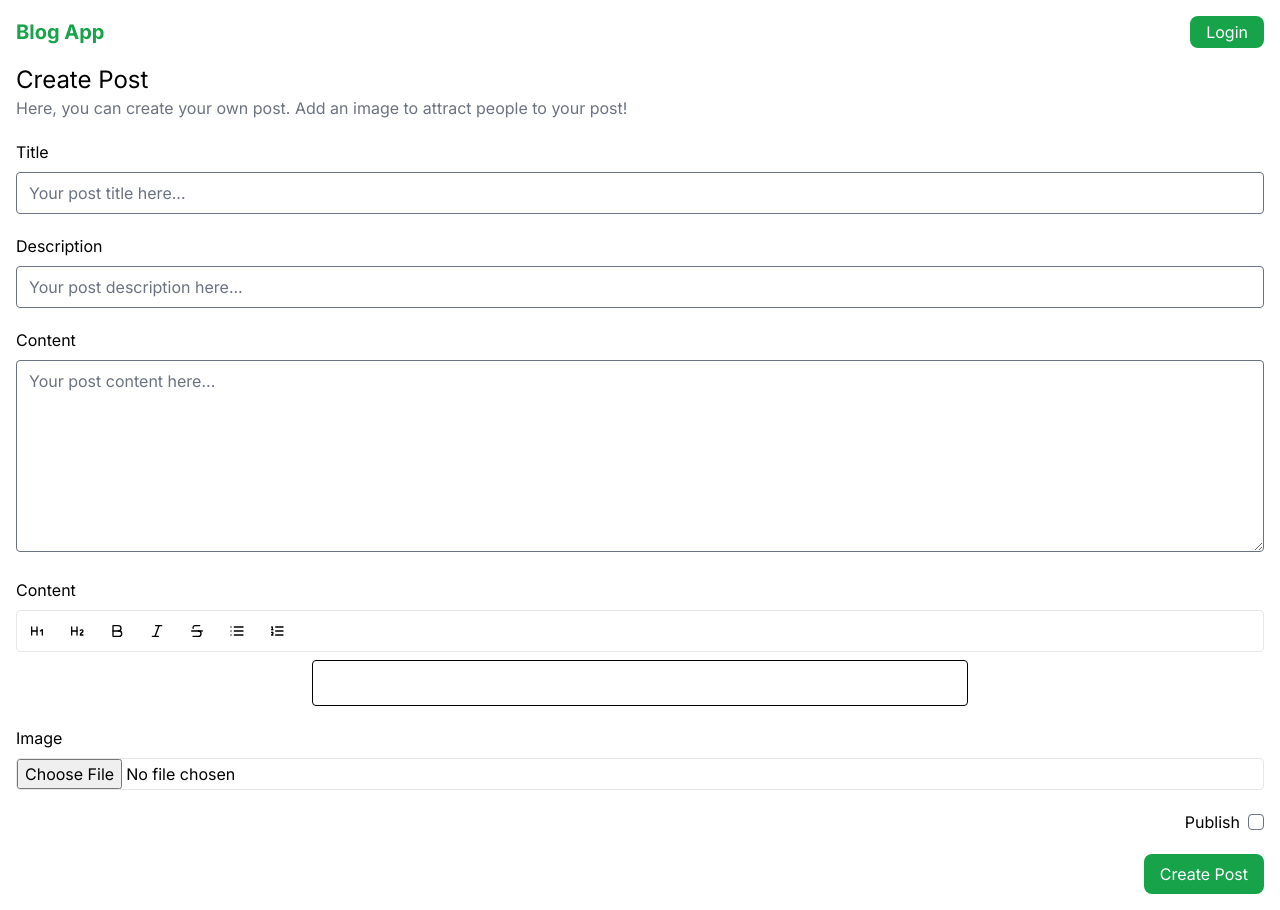
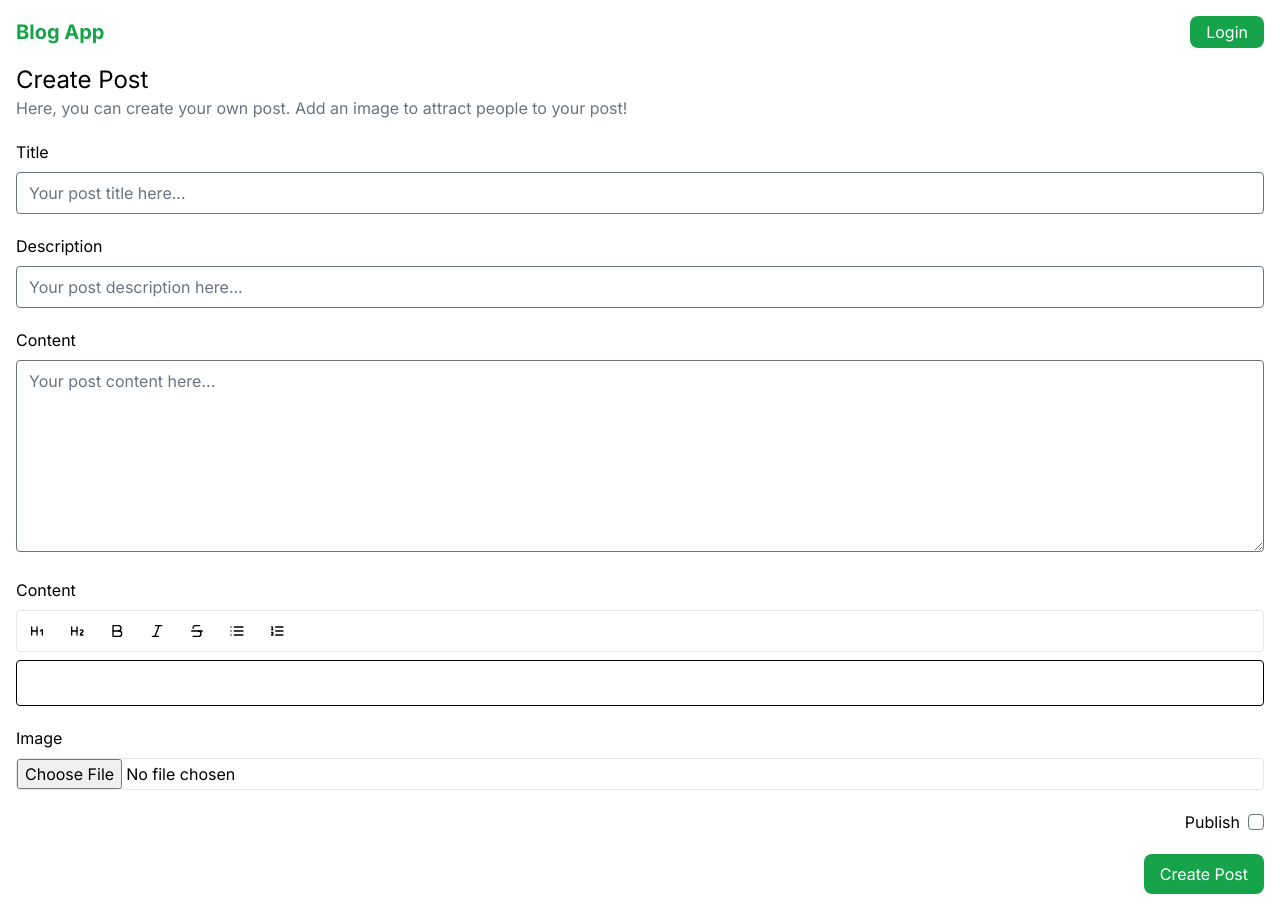
Before and after one commit to peterpardo/next-blog-app, a Next.js app: page /create-post in a window 1280 px wide. Built offline with nearby package versions, Linux system fonts and the light colour scheme; no server answers.

Commit message:
feat: updated post content view

```diff
--- /dev/null
+++ b/app/components/PostContent.tsx
@@ -0,0 +1,33 @@
+"use client";
+
+import { EditorContent, useEditor } from "@tiptap/react";
+import StarterKit from "@tiptap/starter-kit";
+import { useEffect, useState } from "react";
+
+type PostContentProps = {
+  content: string;
+};
+
+export default function PostContent({ content }: PostContentProps) {
+  const [editable, setEditable] = useState(false);
+  const editor = useEditor({
+    editable,
+    content,
+    editorProps: {
+      attributes: {
+        class: "prose max-w-full",
+      },
+    },
+    extensions: [StarterKit],
+  });
+
+  useEffect(() => {
+    if (!editor) {
+      return undefined;
+    }
+
+    editor.setEditable(editable);
+  }, [editor, editable]);
+
+  return <EditorContent editor={editor} />;
+}
--- a/app/components/Tiptap.tsx
+++ b/app/components/Tiptap.tsx
@@ -24,7 +24,7 @@ const Tiptap = ({ data, onChange }: TiptapProps) => {
     editorProps: {
       attributes: {
         class:
-          "mx-auto prose border border-black rounded focus:outline-blue-500 px-4 py-2",
+          "max-w-full prose border border-black rounded focus:outline-blue-500 px-4 py-2",
       },
     },
     onUpdate: (props) => {
--- a/app/posts/[id]/page.tsx
+++ b/app/posts/[id]/page.tsx
@@ -1,3 +1,4 @@
+import PostContent from "@/components/PostContent";
 import { supabase } from "@/utils/storage";
 import { getPost } from "@/utils/utils";
 import { Post } from "@prisma/client";
@@ -36,7 +37,7 @@ export default async function Post({ params }: { params: { id: string } }) {
           height={700}
           className="w-auto"
         />
-        <p>{post.content}</p>
+        <PostContent content={post.content} />
       </div>
     </div>
   );
```
